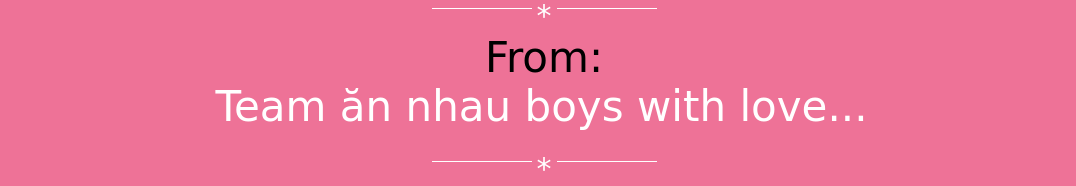
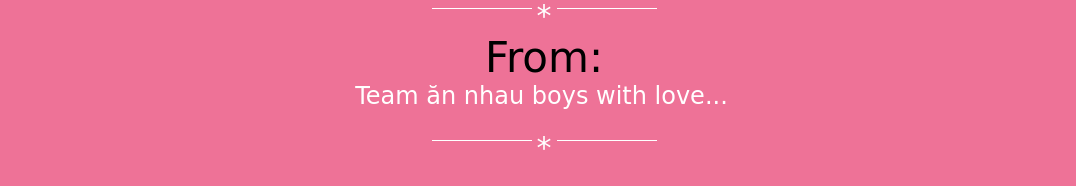
Before and after one commit to dqhuy78/0803, a plain HTML site: page index.html in a window 1280 px wide. Shown: the part 905-1091 px from the top of the page, without its empty margins (96-1172 px from the left). After the commit the page ends 1070 px from the top, so only its background shows below. Drawn offline with Linux system fonts and the light colour scheme.

Commit message:
Update index.html

```diff
--- a/index.html
+++ b/index.html
@@ -29,7 +29,7 @@
     <div style="margin-top: -10px;">
         <p class="from-text">From:</p>
         <div class="typewriter">
-            <p>Team ăn nhau boys with love...</p>
+            <p style="font-size: 24px">Team ăn nhau boys with love...</p>
         </div>
     </div>
     <div class="divider slide-right">
```
